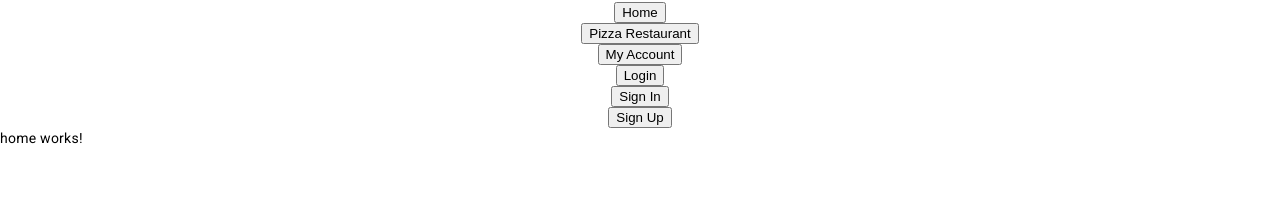
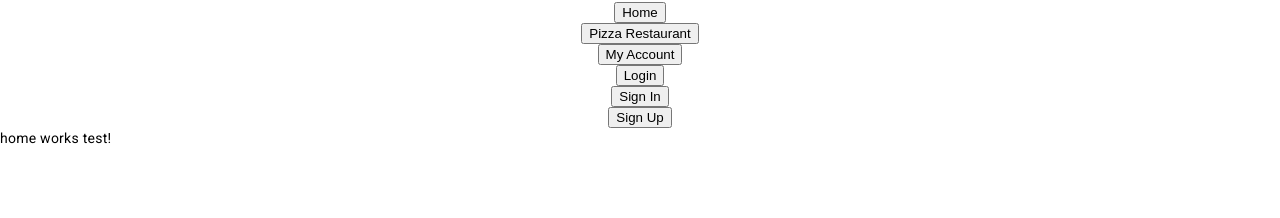
Before and after one commit to DiegoUpgradeHub/front-end-digini-foods, an Angular app: page /home in a window 1280 px wide. Shown: the part 110-328 px from the top of the page. Built offline with nearby package versions, Linux system fonts and the light colour scheme.

Commit message:
first commit

```diff
--- a/src/app/pages/home/home.component.html
+++ b/src/app/pages/home/home.component.html
@@ -1 +1 @@
-<p>home works!</p>
+<p>home works test!</p>
```
